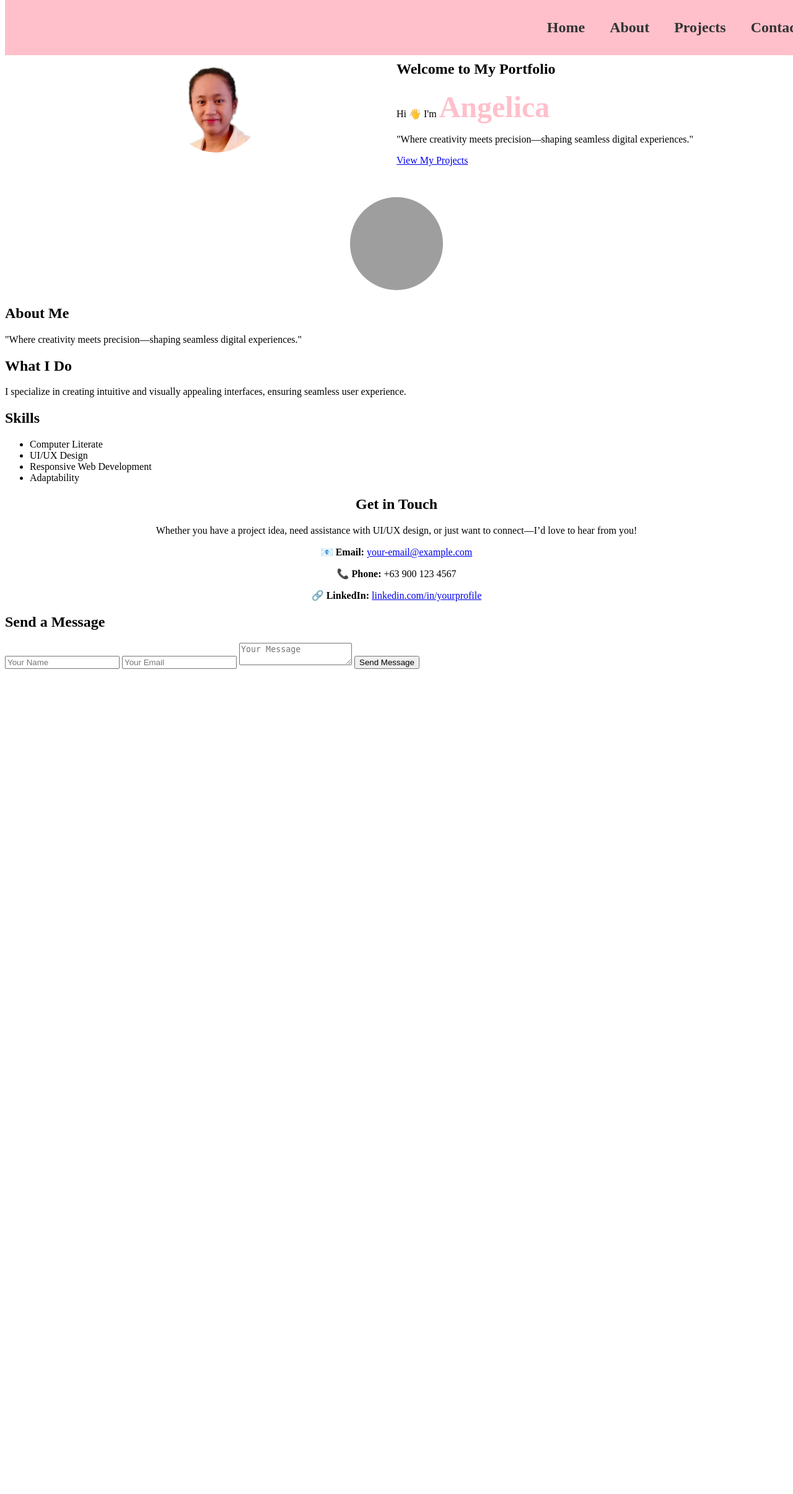
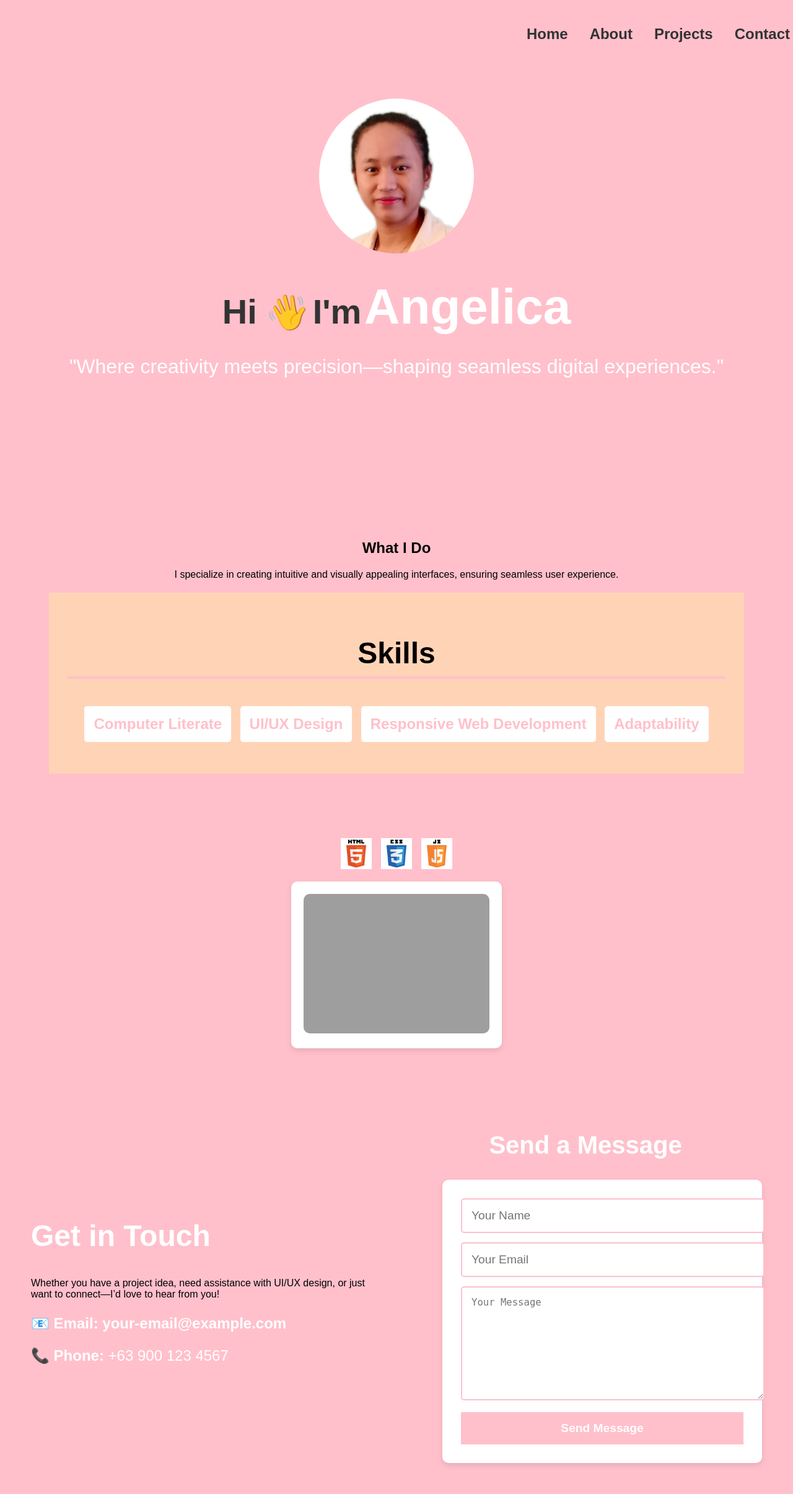
Before and after one commit to bentin24/Galigao_Portfolio, a PHP site: page / in a window 1280 px wide. Shown: the whole page at 62% size. Before the commit the page ends 1079 px from the top, so only its background shows below. Run offline with PHP 8.4, Linux system fonts and the light colour scheme; grey boxes are pictures that could not be loaded.

Commit message:
adding variables

```diff
--- a/header.php
+++ b/header.php
@@ -8,47 +8,3 @@
         </ul>
     </nav>
 </header>
-
-<style>
-/* Fixed Navbar */
-.navbar {
-    position: fixed;
-    top: 0;
-    width: 100%;
-    background-color: pink;
-    padding: 15px 20px;
-    text-align: center;
-    z-index: 1000;
-}
-
-/* Menu Styling */
-.navbar ul {
-    list-style: none;
-    padding: 0;
-    display: flex;
-    justify-content: flex-end;
-    gap: 10px;
-}
-
-.navbar li {
-    display: inline;
-}
-
-.navbar a {
-    text-decoration: none;
-    color: #333;
-    font-size: x-large;
-    font-weight: bold;
-    padding: 10px 15px;
-    transition: color 0.3s ease-in-out;
-}
-
-.navbar a:hover {
-    color: white;
-}
-
-/* Push content down to avoid being overlapped by fixed navbar */
-body {
-    padding-top: 20px;
-}
-</style>
--- a/index.php
+++ b/index.php
@@ -1,11 +1,13 @@
 <!DOCTYPE html>
 <html lang="en">
+
 <head>
     <meta charset="UTF-8">
     <meta name="viewport" content="width=device-width, initial-scale=1.0">
     <title>Angelica's Portfolio</title>
-    <link rel="stylesheet" type="text/css" href="styles.css"> <!-- Linking CSS -->
+    <link rel="stylesheet" type="text/css" href="styles.css"> <!-- Link to CSS -->
 </head>
+
 <body>
 
     <?php include("header.php"); ?>
@@ -18,31 +20,25 @@
                     <img src="ange.jpg" alt="Profile Picture" class="profile-pic">
                 </div>
                 <div class="right-side">
-                <h1>Welcome to My Portfolio</h1>
                     <p class="intro">
                         <span class="hi">Hi <span class="wave">👋</span></span>
                         <span class="static-text">I'm</span>
                         <span class="name">Angelica</span>
                     </p>
                     <p class="description">"Where creativity meets precision—shaping seamless digital experiences."</p>
-                <a href="#projects" class="btn">View My Projects</a>
                 </div>
             </div>
         </section>
 
+
+
         <!-- About Section -->
         <section id="about">
             <div class="about-page">
-            <div class="left-side">
-                <img src="your-image.jpg" alt="Profile Picture" class="profile-pic">
-            </div>
-            <div class="right-side">
-                <h1>About Me</h1>
-                <p class="description">"Where creativity meets precision—shaping seamless digital experiences."</p>
-
                 <div class="expertise-section">
                     <h2>What I Do</h2>
-                    <p>I specialize in creating intuitive and visually appealing interfaces, ensuring seamless user experience.</p>
+                    <p>I specialize in creating intuitive and visually appealing interfaces, ensuring seamless user
+                        experience.</p>
                 </div>
 
                 <div class="skills-section">
@@ -55,37 +51,56 @@
                     </ul>
                 </div>
             </div>
+        </section>
+
+       <section id="projects">
+    <div class="projects-container">
+        <!-- Tech Logos at the Top -->
+        <div class="tech-icons">
+            <img src="html5_logo.png" alt="HTML" class="tech-logo">
+            <img src="css3_logo.png" alt="CSS" class="tech-logo">
+            <img src="javascript_logo.png" alt="JavaScript" class="tech-logo">
+        </div>
+
+        <!-- Project Card Below -->
+        <div class="project-card">
+            <img src="project-image.jpg" alt="Project Preview" class="project-img">
+        </div>
     </div>
 </section>
+
 
         <!-- Contact Section -->
         <section id="contact">
             <div class="contact-page">
-            <div class="left-side">
+                <div class="left_side">
                     <h1>Get in Touch</h1>
-                <p>Whether you have a project idea, need assistance with UI/UX design, or just want to connect—I’d love to hear from you!</p>
+                    <p>Whether you have a project idea, need assistance with UI/UX design, or just want to connect—I’d
+                        love to hear from you!</p>
 
                     <div class="contact-info">
-                    <p>📧 <strong>Email:</strong> <a href="mailto:your-email@example.com">your-email@example.com</a></p>
+                        <p>📧 <strong>Email:</strong> <a href="mailto:your-email@example.com">your-email@example.com</a>
+                        </p>
                         <p>📞 <strong>Phone:</strong> +63 900 123 4567</p>
-                    <p>🔗 <strong>LinkedIn:</strong> <a href="linkedin.com/in/yourprofile">linkedin.com/in/yourprofile</a></p>
                     </div>
                 </div>
 
-            <div class="right-side">
+                <div class="right_side">
                     <h2>Send a Message</h2>
                     <form action="send_message.php" method="POST">
                         <input type="text" name="name" placeholder="Your Name" required>
                         <input type="email" name="email" placeholder="Your Email" required>
                         <textarea name="message" placeholder="Your Message" required></textarea>
-                    <button type="submit" class="btn">Send Message</button>
+                        <button type="submit" class="btn">Send Message</button> <!-- Added button -->
                     </form>
+
                 </div>
             </div>
         </section>
     </div>
 
-<script src="script.js"></script> <!-- Linking JavaScript -->
+    <script src="script.js"></script>
 
 </body>
+
 </html>
--- a/styles.css
+++ b/styles.css
@@ -1,38 +1,93 @@
+/* General Styles */
+body {
+    font-family: Arial, sans-serif;
+    scroll-behavior: smooth;
+    margin: 0;
+    padding: 0;
+    text-align: center;
+    background-color: pink; /* Sets background color */
+}
+
+/* Fixed Navigation */
+.navbar {
+    position: fixed;
+    top: 0;
+    width: 100%;
+    background-color: pink;
+    padding: 15px;
+    text-align: center;
+    z-index: 1000;
+}
+
+.navbar ul {
+    display: flex;
+    justify-content: flex-end; /* Align menu to the right */
+    gap: 15px;
+    padding: 10px;
+}
+
+.navbar li {
+    display: inline;
+}
+
+.navbar a {
+    text-decoration: none;
+    color: #333;
+    font-size: x-large;
+    font-weight: bold;
+    padding: 10px;
+    transition: color 0.3s ease-in-out;
+}
+
+.navbar a:hover {
+    color: white;
+}
+
+/* Homepage Layout */
 .homepage {
     display: flex;
+    flex-direction: column; /* Centers content vertically */
     align-items: center;
-    justify-content: space-between;
-    padding: 50px;
+    justify-content: center;
+    min-height: 100vh; /* Ensures full-screen height */
 }
 
-.left-side {
-    flex: 1;
-    text-align: center;
+/* Profile Picture */
+.profile-pic {
+    width: 250px; /* Increased size */
+    height: 250px;
+    border-radius: 50%;
+    object-fit: cover;
+    margin-bottom: 20px;
 }
 
-.profile-pic {
-    width: 150px;
-    height: 150px;
-    border-radius: 50%;
-    object-fit: cover;
+/* Text Styling */
+.hi, .static-text {
+    font-size: 3.5em; /* Increased text size */
+    font-weight: bold;
+    color: #333;
 }
 
-.right-side {
-    flex: 1;
-    text-align: left;
+.name {
+    font-size: 5em; /* Enlarged name */
+    font-weight: bold;
+    color: white; /* Stands out on pink background */
+    opacity: 0;
+    animation: fadeInName 4s forwards; /* Appears smoothly */
 }
 
-/* Ensure sections use full space */
-content {
-    width: 100%;
-    min-height: 100vh; /* Makes sections take full height */
-    display: flex;
-    align-items: center;
-    justify-content: center;
-    text-align: center;
+.description {
+    font-size: 2em; /* Bigger description text */
+    color: white;
 }
 
-/* Restore wave animation */
+/* Name Animation */
+@keyframes fadeInName {
+    0% { opacity: 0; transform: translateY(10px); }
+    100% { opacity: 1; transform: translateY(0); }
+}
+
+/* Wave Hand Animation */
 .wave {
     display: inline-block;
     animation: wave 1.2s infinite alternate;
@@ -43,16 +98,165 @@ content {
     to { transform: rotate(20deg); }
 }
 
-/* Name appears slowly once */
-.name {
+/* About Section */
+.about-page {
+    display: flex;
+    flex-direction: column; /* Keeps "What I Do" & "Skills" stacked */
+    align-items: center;
+    justify-content: center;
+    padding: 50px;
+}
+
+/* What I Do & Skills Section */
+.skills-section {
+    background: #FFD3B6;
+    padding: 30px;
+    border: 4px solid pink;
+    text-align: center;
+    display: inline-block;
+    width: 90%;
+}
+
+.skills-section h2 {
     font-size: 3em;
     font-weight: bold;
-    color: pink;
-    opacity: 0;
-    animation: fadeInName 4s forwards; /* Runs only once */
+    border-bottom: 4px solid pink;
+    padding-bottom: 10px;
 }
 
-@keyframes fadeInName {
-    0% { opacity: 0; transform: translateY(10px); }
-    100% { opacity: 1; transform: translateY(0); }
+.skills-section ul {
+    list-style: none;
+    padding: 0;
 }
+
+.skills-section li {
+    display: inline-block;
+    padding: 15px;
+    background: white;
+    color: pink;
+    margin: 5px;
+    border-radius: 5px;
+    font-size: 1.5em;
+    font-weight: bold;
+}
+
+
+/* Contact Page Layout */
+.contact-page {
+    display: flex;
+    justify-content: space-between; /* Positions left & right properly */
+    align-items: center;
+    padding: 50px;
+    gap: 40px; /* Adds spacing between sections */
+}
+
+/* Left Side (Contact Info) */
+.left_side {
+    flex: 1;
+    text-align: left; /* Aligns text to the left */
+}
+
+.left_side h1 {
+    font-size: 3em; /* Enlarges heading */
+    color: white;
+}
+
+.contact-info p {
+    font-size: 1.5em;
+    color: white;
+}
+
+.contact-info a {
+    color: white;
+    text-decoration: none;
+    font-weight: bold;
+}
+
+.contact-info a:hover {
+    text-decoration: underline;
+}
+
+/* Right Side (Form Section) */
+.right_side {
+    flex: 1;
+    text-align: right; /* Aligns form to the right */
+}
+
+.right_side h2 {
+    font-size: 2.5em;
+    color: white;
+    text-align: center;
+}
+
+/* Contact Form */
+form {
+    background: white;
+    padding: 30px;
+    border-radius: 10px;
+    box-shadow: 0px 4px 10px rgba(0,0,0,0.1);
+    width: 80%;
+    margin-left: auto;
+}
+
+input, textarea {
+    width: 100%;
+    padding: 15px;
+    margin-bottom: 15px;
+    border: 2px solid pink;
+    border-radius: 5px;
+    font-size: 1.2em;
+}
+
+textarea {
+    height: 150px;
+}
+
+/* Send Message Button */
+.btn {
+    width: 100%;
+    background-color: pink;
+    color: white;
+    padding: 15px;
+    border: none;
+    font-size: 1.2em;
+    font-weight: bold;
+    cursor: pointer;
+    transition: background 0.3s ease-in-out;
+}
+
+.btn:hover {
+    background: #ff85a2;
+}
+
+.projects-container {
+    display: flex;
+    justify-content: center;
+    align-items: center;
+    padding: 50px;
+    flex-direction: column; /* Stack tech logos & project card */
+}
+
+.tech-icons {
+    display: flex;
+    justify-content: center; /* Centers logos */
+    gap: 15px;
+    margin-bottom: 20px; /* Adds space before project card */
+}
+
+.tech-logo {
+    width: 50px; /* Adjust size */
+}
+
+.project-card {
+    background: white;
+    padding: 20px;
+    border-radius: 10px;
+    box-shadow: 0px 4px 10px rgba(0,0,0,0.1);
+    text-align: center;
+    width: 300px;
+}
+
+.project-img {
+    width: 100%;
+    border-radius: 10px;
+}
```
Also changed, not shown: css3_logo.png (added), html5_logo.png (added), javascript_logo.png (added). Lines whose indentation alone changed are shown as unchanged.
